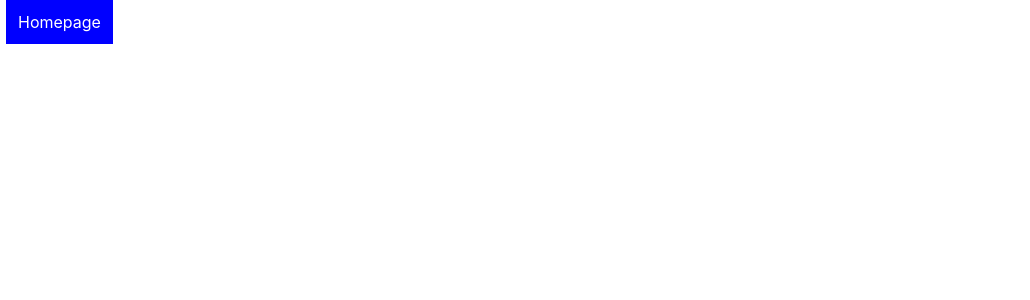
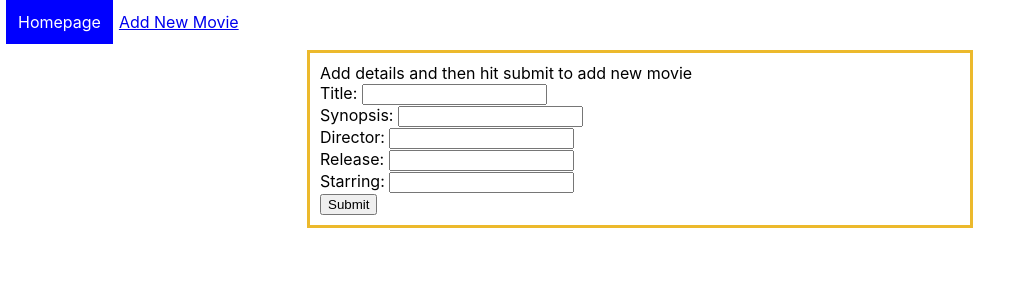
Before and after one commit to sscraig2015/Phase-2-Final-Project, a React (Create React App) app in the folder phase-2-final-project/: page /newMovie in a window 1280 px wide. Shown: the top 300 px of the page, without its empty margins (0-1030 px from the left). Built offline with nearby package versions, Linux system fonts and the light colour scheme; data requests are answered from the project's data file.

Commit message:
added new movie form

```diff
--- a/phase-2-final-project/db.json
+++ b/phase-2-final-project/db.json
@@ -1,10 +1,89 @@
-
-  {
-    "movies": [
-      { "id": 1, "title":"The Thing",  "urltitle": "the-thing", "synopsis": "In remote Antarctica, a group of American research scientists are disturbed at their base camp by a helicopter shooting at a sled dog. When they take in the dog, it brutally attacks both human beings and canines in the camp and they discover that the beast can assume the shape of its victims. A resourceful helicopter pilot (Kurt Russell) and the camp doctor (Richard Dysart) lead the camp crew in a desperate, gory battle against the vicious creature before it picks them all off, one by one.", "director": "John Carpenter", "release": "June 25, 1982", "starring": ["Kurt Russel"], "poster":"https://m.media-amazon.com/images/M/MV5BNGViZWZmM2EtNGYzZi00ZDAyLTk3ODMtNzIyZTBjN2Y1NmM1XkEyXkFqcGdeQXVyNTAyODkwOQ@@._V1_.jpg", "upvote": 1000, "downvote": 1},
-      { "id": 2, "title": "Toy Story", "urltitle": "toy-story", "synopsis": "Woody (Tom Hanks), a good-hearted cowboy doll who belongs to a young boy named Andy (John Morris), sees his position as Andy's favorite toy jeopardized when his parents buy him a Buzz Lightyear (Tim Allen) action figure. Even worse, the arrogant Buzz thinks he's a real spaceman on a mission to return to his home planet. When Andy's family moves to a new house, Woody and Buzz must escape the clutches of maladjusted neighbor Sid Phillips (Erik von Detten) and reunite with their boy.", "director": "John Lasseter", "release": "November 22, 1995", "starring": ["Tom Hanks, Tim Allen"], "poster": "https://mypostercollection.com/wp-content/uploads/2019/07/toy-story-poster-676x1024.jpg", "upvote": 1000, "downvote": 1},
-      { "id": 3, "title": "The Treasure of the Sierra Madre", "urltitle": "the-treasure-of-the-sierra-madre", "synopsis": "In this classic adventure film, two rough-and-tumble wanderers, Dobbs (Humphrey Bogart) and Curtin (Tim Holt), meet up with a veteran prospector, Howard (Walter Huston), in Mexico and head into the Sierra Madre mountains to find gold. Although they discover treasure, they also find plenty of trouble, not only from ruthless bandits lurking in the dangerous Mexican wilderness but from their own insecurities and greed, which threaten to bring conflict at any moment.", "director": "John Huston", "release": "January 6, 1948", "starring": ["Humphrey Bogart", "Walter Huston", "Tim Holt", "Bruce Bennett"], "poster": "https://dyn1.heritagestatic.com/lf?set=path%5B7%2F7%2F2%2F772911%5D&call=url%5Bfile%3Aproduct.chain%5D", "upvote": 1000, "downvote": 1},
-      { "id": 4, "title": "CatWoman", "urltitle": "catwoman", "synopsis": "Catwoman is the story of shy, sensitive artist Patience Philips (Halle Berry), a woman who can't seem to stop apologizing for her own existence. She works as a graphic designer for Hedare Beauty, a mammoth cosmetics company on the verge of releasing a revolutionary anti-aging product. When Patience inadvertently happens upon a dark secret her employer is hiding, she finds herself in the middle of a corporate conspiracy. What happens next changes Patience forever.", "director": "Pitof", "release": "July 19, 2004", "starring": ["Halley Berry", "Benjamin Bratt", "Lambert Wilson"], "poster": "https://vanyaland.com/wp-content/uploads/2017/05/Catwoman-Poster.jpg", "upvote": 1000, "downvote": 1},
-      { "id": 5, "title": "Jack and Jill", "urltitle": "jack-and-jill", "synopsis": "Thanksgiving is usually a happy time, but ad executive Jack (Adam Sandler) dreads the holiday because his twin sister, Jill (also Sandler), makes her annual visit. When Jack and his sister get off on the wrong foot, the only way to make it right is to invite her to stay through Hanukkah. But, when actor Al Pacino (Al Pacino), whom Jack desperately needs to star in a commercial, takes a shine to Jill, Jack may be forced to extend his sister's visit even longer.", "director": "Dennis Dugan", "release": "November 11, 2011", "starring": ["Adam Sandler", "Katie Holmes", "Al Pacino"], "poster": "https://d2e111jq13me73.cloudfront.net/sites/default/files/styles/product_image_aspect_switcher_170w/public/product-images/csm-movie/jack-and-jill-poster.jpg?itok=qbSopni9", "upvote": 100, "downvote": 1000}
-    ]
-  }
+{
+  "movies": [
+    {
+      "id": 1,
+      "title": "The Thing",
+      "urltitle": "the-thing",
+      "synopsis": "In remote Antarctica, a group of American research scientists are disturbed at their base camp by a helicopter shooting at a sled dog. When they take in the dog, it brutally attacks both human beings and canines in the camp and they discover that the beast can assume the shape of its victims. A resourceful helicopter pilot (Kurt Russell) and the camp doctor (Richard Dysart) lead the camp crew in a desperate, gory battle against the vicious creature before it picks them all off, one by one.",
+      "director": "John Carpenter",
+      "release": "June 25, 1982",
+      "starring": [
+        "Kurt Russel"
+      ],
+      "poster": "https://m.media-amazon.com/images/M/MV5BNGViZWZmM2EtNGYzZi00ZDAyLTk3ODMtNzIyZTBjN2Y1NmM1XkEyXkFqcGdeQXVyNTAyODkwOQ@@._V1_.jpg",
+      "upvote": 1000,
+      "downvote": 1
+    },
+    {
+      "id": 2,
+      "title": "Toy Story",
+      "urltitle": "toy-story",
+      "synopsis": "Woody (Tom Hanks), a good-hearted cowboy doll who belongs to a young boy named Andy (John Morris), sees his position as Andy's favorite toy jeopardized when his parents buy him a Buzz Lightyear (Tim Allen) action figure. Even worse, the arrogant Buzz thinks he's a real spaceman on a mission to return to his home planet. When Andy's family moves to a new house, Woody and Buzz must escape the clutches of maladjusted neighbor Sid Phillips (Erik von Detten) and reunite with their boy.",
+      "director": "John Lasseter",
+      "release": "November 22, 1995",
+      "starring": [
+        "Tom Hanks, Tim Allen"
+      ],
+      "poster": "https://mypostercollection.com/wp-content/uploads/2019/07/toy-story-poster-676x1024.jpg",
+      "upvote": 1000,
+      "downvote": 1
+    },
+    {
+      "id": 3,
+      "title": "The Treasure of the Sierra Madre",
+      "urltitle": "the-treasure-of-the-sierra-madre",
+      "synopsis": "In this classic adventure film, two rough-and-tumble wanderers, Dobbs (Humphrey Bogart) and Curtin (Tim Holt), meet up with a veteran prospector, Howard (Walter Huston), in Mexico and head into the Sierra Madre mountains to find gold. Although they discover treasure, they also find plenty of trouble, not only from ruthless bandits lurking in the dangerous Mexican wilderness but from their own insecurities and greed, which threaten to bring conflict at any moment.",
+      "director": "John Huston",
+      "release": "January 6, 1948",
+      "starring": [
+        "Humphrey Bogart",
+        "Walter Huston",
+        "Tim Holt",
+        "Bruce Bennett"
+      ],
+      "poster": "https://dyn1.heritagestatic.com/lf?set=path%5B7%2F7%2F2%2F772911%5D&call=url%5Bfile%3Aproduct.chain%5D",
+      "upvote": 1000,
+      "downvote": 1
+    },
+    {
+      "id": 4,
+      "title": "CatWoman",
+      "urltitle": "catwoman",
+      "synopsis": "Catwoman is the story of shy, sensitive artist Patience Philips (Halle Berry), a woman who can't seem to stop apologizing for her own existence. She works as a graphic designer for Hedare Beauty, a mammoth cosmetics company on the verge of releasing a revolutionary anti-aging product. When Patience inadvertently happens upon a dark secret her employer is hiding, she finds herself in the middle of a corporate conspiracy. What happens next changes Patience forever.",
+      "director": "Pitof",
+      "release": "July 19, 2004",
+      "starring": [
+        "Halley Berry",
+        "Benjamin Bratt",
+        "Lambert Wilson"
+      ],
+      "poster": "https://vanyaland.com/wp-content/uploads/2017/05/Catwoman-Poster.jpg",
+      "upvote": 1000,
+      "downvote": 1
+    },
+    {
+      "id": 5,
+      "title": "Jack and Jill",
+      "urltitle": "jack-and-jill",
+      "synopsis": "Thanksgiving is usually a happy time, but ad executive Jack (Adam Sandler) dreads the holiday because his twin sister, Jill (also Sandler), makes her annual visit. When Jack and his sister get off on the wrong foot, the only way to make it right is to invite her to stay through Hanukkah. But, when actor Al Pacino (Al Pacino), whom Jack desperately needs to star in a commercial, takes a shine to Jill, Jack may be forced to extend his sister's visit even longer.",
+      "director": "Dennis Dugan",
+      "release": "November 11, 2011",
+      "starring": [
+        "Adam Sandler",
+        "Katie Holmes",
+        "Al Pacino"
+      ],
+      "poster": "https://m.media-amazon.com/images/I/81IkCfVtKKL._AC_SY550_.jpg",
+      "upvote": 100,
+      "downvote": 1000
+    },
+    {
+      "title": "sdfg",
+      "synopsis": "adsf",
+      "director": "adsf",
+      "release": "asdf",
+      "starring": "adsf",
+      "id": 6
+    }
+  ]
+}
--- a/phase-2-final-project/src/App.js
+++ b/phase-2-final-project/src/App.js
@@ -3,6 +3,7 @@ import React, {useState, useEffect} from "react"
 import {Route , Switch, NavLink} from "react-router-dom"
 import Homepage from './Homepage';
 import SelectedMovie from './SelectedMovie';
+import NewMovieForm from './NewMovieForm';
 
 const linkStyles = {
   display: "inline-block",
@@ -17,22 +18,43 @@ const linkStyles = {
 
 function App() {
   const [movies, setMovies] = useState([])
-  console.log(movies)
 
 
   useEffect(() => {
-
     fetch("http://localhost:3000/movies")
         .then((resp) => resp.json())
         .then((data) => setMovies(data))
 
   }, [])
 
+function handleNewMovie(e){
+  e.preventDefault()
+  console.log(e.target.title.value)
+  let data = {
+    title: e.target.title.value,
+    synopsis: e.target.synopsis.value,
+    director: e.target.director.value,
+    release: e.target.release.value,
+    starring: e.target.starring.value,
+  }
+
+  fetch("http://localhost:3000/movies", {
+    method: "POST",
+    headers: { 'Content-Type': 'application/json'},
+    body: JSON.stringify(data)
+  })
+
+  setMovies([...movies,data])
+}
 
   return (
     <div>
       <NavLink to ="/" style={linkStyles}>Homepage</NavLink>
+      <NavLink to ="/newMovie">Add New Movie</NavLink>
       <Switch>
+        <Route path="/newMovie">
+          <NewMovieForm handleNewMovie={handleNewMovie}/>
+        </Route>
         <Route exact path="/">
           <Homepage movies={movies}/>
         </Route>
--- /dev/null
+++ b/phase-2-final-project/src/NewMovieForm.js
@@ -0,0 +1,19 @@
+import React from "react"
+
+function NewMovieForm({handleNewMovie}){
+    return (
+        <div className="Homepage">
+            Add details and then hit submit to add new movie
+            <form onSubmit={handleNewMovie}>
+                Title: <input type="text" name="title"/><br/>
+                Synopsis: <input type="text" name="synopsis"/><br/>
+                Director: <input type="text" name="director"/><br/>
+                Release: <input type="text" name="release"/><br/>
+                Starring: <input type="text" name="starring"/><br/>
+                <input type="submit"/>
+            </form>
+        </div>
+    )
+}
+
+export default NewMovieForm
--- a/phase-2-final-project/src/SelectedMovie.js
+++ b/phase-2-final-project/src/SelectedMovie.js
@@ -21,7 +21,7 @@ function SelectedMovie({movie}){
             let data = upvote
 
             fetch(`http://localhost:3000/movies/${selectedMovie.id}`, {
-            method:"POST",
+            method:"PATCH",
             header: {
                 "Content-Type": "application/json",
             },
@@ -33,7 +33,7 @@ function SelectedMovie({movie}){
             let data = downvote
 
             fetch(`http://localhost:3000/movies/${selectedMovie.id}`, {
-                method:"POST",
+                method:"PATCH",
                 header: {
                     "Content-Type": "application/json",
                 },
```
